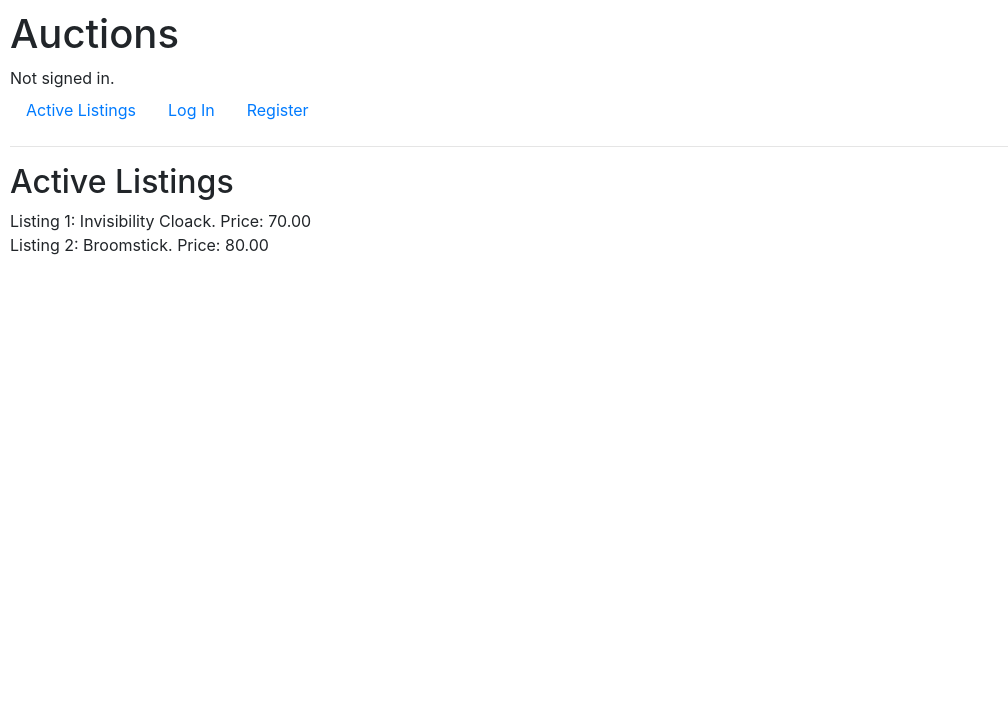
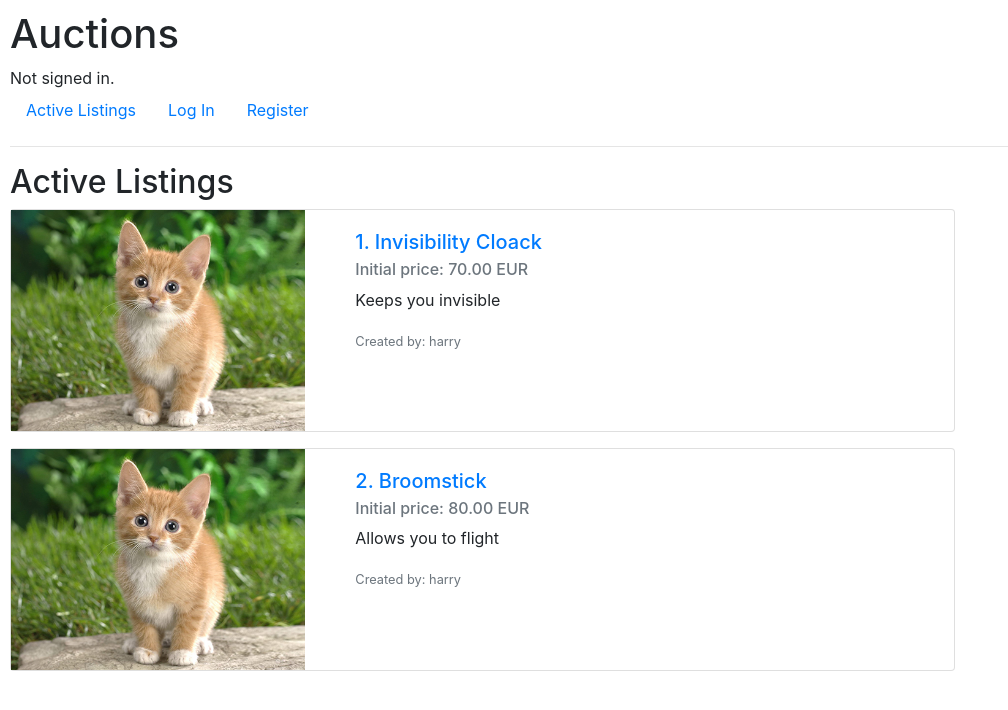
Before and after one commit to aliguzmanadan/Commerce_Django_WebApp, a Django app: page / in a window 1280 px wide. Shown: the top 710 px of the page, without its empty margins (0-1008 px from the left). Run offline with Django 3.2, Linux system fonts and the light colour scheme; data comes from the database, SQL or seed files in the repository; both versions use the stored data as it was after the commit; some libraries are stand-ins or nearby versions.

Commit message:
Active listings page1

```diff
--- a/auctions/templates/auctions/index.html
+++ b/auctions/templates/auctions/index.html
@@ -4,11 +4,29 @@
     <h2>Active Listings</h2>
 
     {% for listing in Listings %}
-        <div>
-            Listing {{listing.id}}: {{ listing.title }}. Price: {{listing.initial_price }}
+        <div class="card mb-3" style="max-width: 75%;">
+            <div class="row g-0">
+                <div class="col-md-4">
+                    {% load static %} <img src="{% static "auctions/cat.jpeg"%}" class="img-fluid rounded-start" alt="...">
+                </div>
+                <div class="col-md-8">
+                    <div class="card-body">
+                        <a href="{% url 'index' %}">
+                            <h5 class="card-title">{{listing.id}}. {{ listing.title }}</h5>
+                        </a>
+                        <h6 class="card-subtitle mb-2 text-muted"> Initial price: {{listing.initial_price }} EUR</h6>
+                        {% if listing.description %}
+                            <p class="card-text">{{listing.description}}</p>
+                        {% else %}
+                            <p class="card-text">No description for this item</p>
+                        {% endif %}
+                        <p class="card-text"><small class="text-muted">Created by: {{ listing.creator }}</small></p>
+                    </div>
+                </div>
+            </div>
         </div>
-        {% empty %}
-           There are no listings
+    {% empty %}
+        There are no listings
     {% endfor %}
 
 
--- a/auctions/urls.py
+++ b/auctions/urls.py
@@ -1,4 +1,5 @@
 from django.urls import path
+from django.contrib.staticfiles.urls import staticfiles_urlpatterns
 
 from . import views
 
@@ -8,3 +9,5 @@ urlpatterns = [
     path("logout", views.logout_view, name="logout"),
     path("register", views.register, name="register")
 ]
+
+urlpatterns += staticfiles_urlpatterns()
```
Also changed, not shown: auctions/static/auctions/cat.jpeg (added), db.sqlite3, 1 other file.
